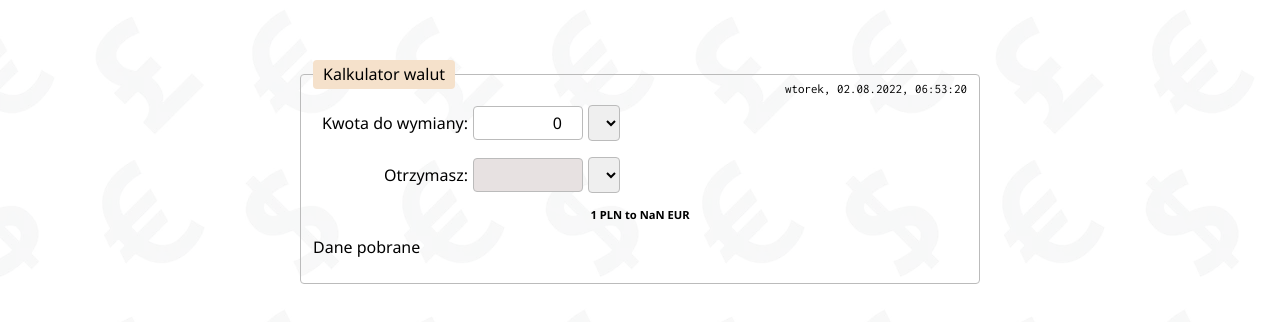
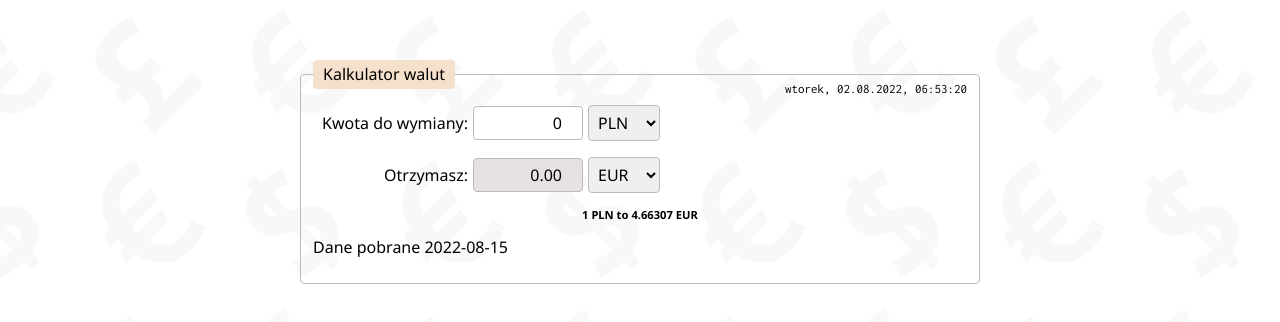
Before and after one commit to golosgit/currency-converter-react, a React (Create React App) app: page / in a window 1280 px wide. Shown: the part 228-550 px from the top of the page. Built offline with nearby package versions, Linux system fonts and the light colour scheme.

Commit message:
fixed file fetching

```diff
--- a/src/Form/index.js
+++ b/src/Form/index.js
@@ -9,7 +9,7 @@ export const Form = () => {
   const [exchangeAmount, setExchangeAmount] = useState(0);
   const [exchangeCurrency, setExchangeCurrency] = useState("PLN");
   const [resultCurrency, setResultCurrency] = useState("EUR");
-  const { date, rates } = useExternalCurrencies("http://localhost:3000/currency-converter-react/currencies.json");
+  const { date, rates } = useExternalCurrencies();
 
   const exchangeRate = rates[exchangeCurrency] / rates[resultCurrency];
 
--- a/src/Form/useExternalCurrencies.js
+++ b/src/Form/useExternalCurrencies.js
@@ -5,9 +5,9 @@ export const useExternalCurrencies = () => {
   const [rates, setRates] = useState([]);
 
   useEffect(() => {
-    const fetchCurrencies = async (URL) => {
+    const fetchCurrencies = async () => {
       try {
-        const response = await fetch(URL);
+        const response = await fetch("http://localhost:3000/currency-converter-react/currencies.json");
 
         if (!response.ok) {
           throw new Error(`HTTP error: ${response.status}`);
```
